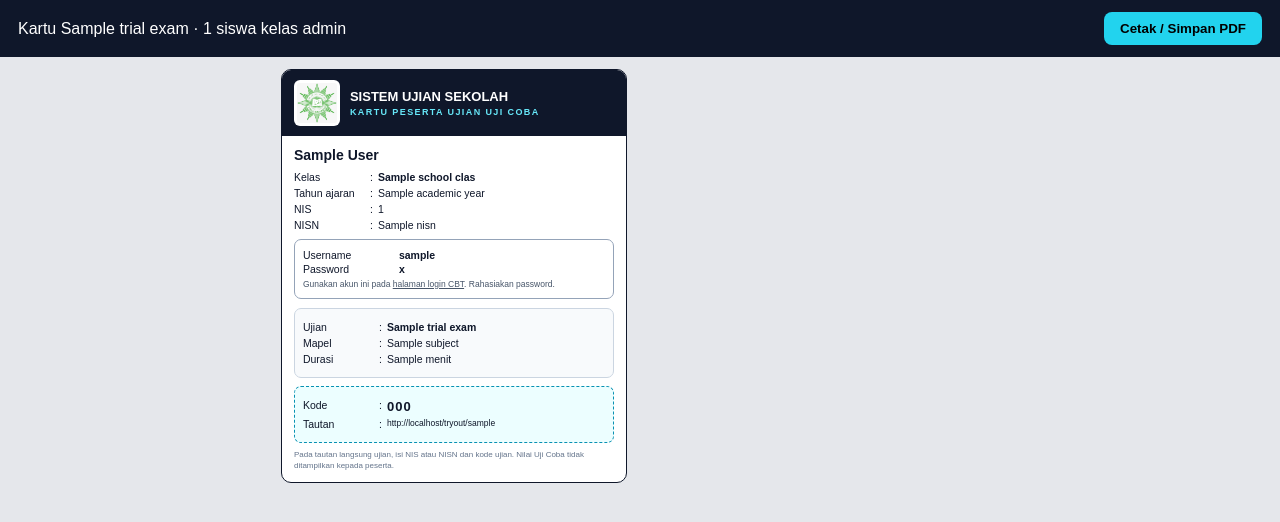
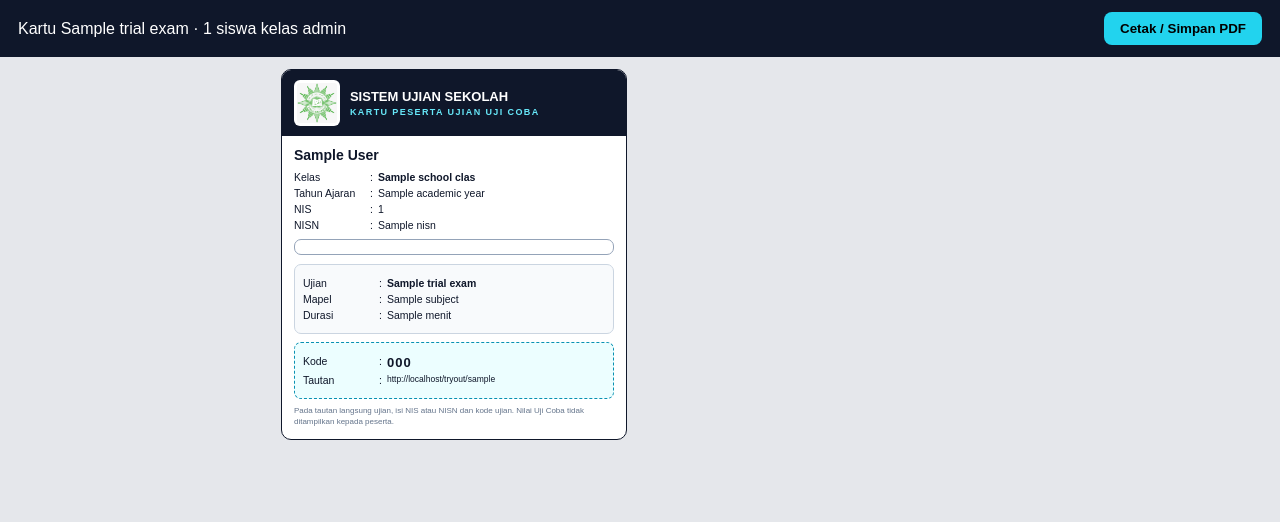
Before and after one commit to sityoy/ujiansmk, a Laravel app: template resources/views/tryouts/cards.blade.php in a window 1280 px wide. Shown: the top 522 px of the page. Run offline with Laravel 12, Linux system fonts and the light colour scheme; the template is opened without the code that fills it: most values are stand-ins (such as "Sample title", 1, 10 or a date in 2020).

Commit message:
perubahan lokal

```diff
--- a/resources/views/components/trial-card-account.blade.php
+++ b/resources/views/components/trial-card-account.blade.php
@@ -10,9 +10,9 @@
                 default => null,
             };
         @endphp
-        <div><span>Username{{ $kind ? ' ('.$kind.')' : '' }}</span><strong>{{ $username }}</strong></div>
+        <!-- <div><span>Username{{ $kind ? ' ('.$kind.')' : '' }}</span><strong>{{ $username }}</strong></div>
         <div><span>Password</span><strong>{{ $student->printablePassword() ?? 'Konfirmasi ke panitia' }}</strong></div>
-        <p>Gunakan {{ $kind ? $kind.' sebagai username' : 'akun ini' }} pada <a href="{{ route('login') }}">halaman login CBT</a>. Rahasiakan password.</p>
+        <p>Gunakan {{ $kind ? $kind.' sebagai username' : 'akun ini' }} pada <a href="{{ route('login') }}">halaman login CBT</a>. Rahasiakan password.</p> -->
     @else
         <p>Akun CBT belum tersedia. Hubungi panitia.</p>
     @endif
--- a/resources/views/tryouts/all-cards.blade.php
+++ b/resources/views/tryouts/all-cards.blade.php
@@ -55,7 +55,7 @@
                 <div class="body">
                     <div class="name">{{ $student->full_name }}</div>
                     <div class="identity"><span>Kelas</span><span>:</span><strong>{{ $student->schoolClass->name }}</strong></div>
-                    <div class="identity"><span>Tahun ajaran</span><span>:</span><span>{{ $student->schoolClass->academicYear->name }}</span></div>
+                    <div class="identity"><span>Tahun Ajaran</span><span>:</span><span>{{ $student->schoolClass->academicYear->name }}</span></div>
                     <div class="identity"><span>NIS</span><span>:</span><span>{{ $student->student_number }}</span></div>
                     <div class="identity"><span>NISN</span><span>:</span><span>{{ $student->nisn ?? '—' }}</span></div>
                     <x-trial-card-account :student="$student" />
--- a/resources/views/tryouts/cards.blade.php
+++ b/resources/views/tryouts/cards.blade.php
@@ -49,7 +49,7 @@
                 <div class="body">
                     <div class="name">{{ $student->full_name }}</div>
                     <div class="row"><span>Kelas</span><span>:</span><strong>{{ $student->schoolClass->name }}</strong></div>
-                    <div class="row"><span>Tahun ajaran</span><span>:</span><span>{{ $student->schoolClass->academicYear->name }}</span></div>
+                    <div class="row"><span>Tahun Ajaran</span><span>:</span><span>{{ $student->schoolClass->academicYear->name }}</span></div>
                     <div class="row"><span>NIS</span><span>:</span><span>{{ $student->student_number }}</span></div>
                     <div class="row"><span>NISN</span><span>:</span><span>{{ $student->nisn ?? '—' }}</span></div>
                     <x-trial-card-account :student="$student" />
```
